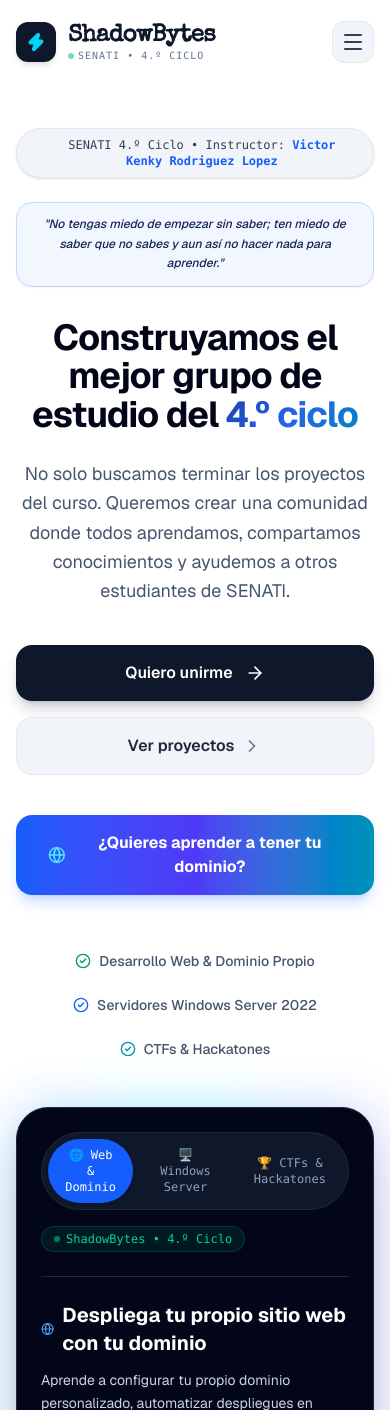
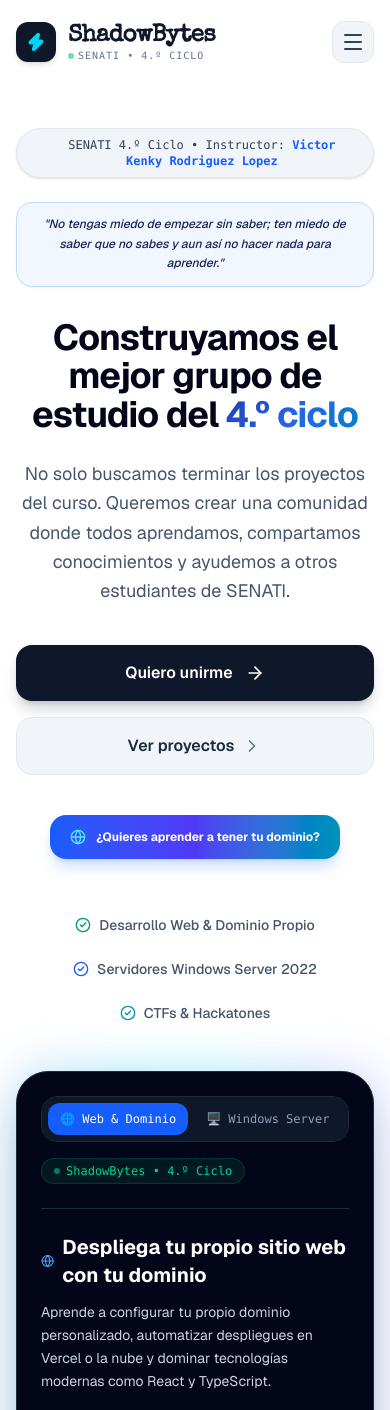
Before and after one commit to phaletasss-max/proyecto-estudio, a React (Vite) app: page / in a window 390 px wide. Shown: the top 1410 px of the page. Built offline with nearby package versions, Linux system fonts and the light colour scheme.

Commit message:
style: optimize mobile responsiveness for small screens, CTA buttons, and modal scrollability

```diff
--- a/src/components/DomainCTFModal.tsx
+++ b/src/components/DomainCTFModal.tsx
@@ -70,18 +70,18 @@ export const DomainCTFModal: React.FC = () => {
       <div className="flex justify-center py-6">
         <button
           onClick={() => setIsOpen(true)}
-          className="group inline-flex items-center gap-3 px-8 py-4 rounded-2xl bg-gradient-to-r from-blue-600 via-indigo-600 to-cyan-600 text-white font-bold text-base shadow-lg shadow-blue-500/25 hover:shadow-blue-500/40 hover:scale-[1.02] active:scale-[0.98] transition-all duration-300 cursor-pointer"
+          className="group inline-flex items-center justify-center gap-2.5 px-5 sm:px-8 py-3.5 sm:py-4 rounded-2xl bg-gradient-to-r from-blue-600 via-indigo-600 to-cyan-600 text-white font-bold text-xs sm:text-base shadow-lg shadow-blue-500/25 hover:shadow-blue-500/40 hover:scale-[1.02] active:scale-[0.98] transition-all duration-300 cursor-pointer w-full sm:w-auto text-center"
         >
-          <Globe className="w-5 h-5 text-cyan-300 group-hover:rotate-12 transition-transform" />
+          <Globe className="w-4 h-4 sm:w-5 sm:h-5 text-cyan-300 group-hover:rotate-12 transition-transform shrink-0" />
           <span>¿Quieres aprender a tener tu dominio?</span>
         </button>
       </div>
 
       {/* Modal */}
       {isOpen && (
-        <div className="fixed inset-0 z-50 flex items-center justify-center p-4 bg-black/70 backdrop-blur-sm overflow-y-auto" onClick={() => setIsOpen(false)}>
+        <div className="fixed inset-0 z-50 flex items-center justify-center p-3 sm:p-4 bg-black/70 backdrop-blur-sm overflow-y-auto" onClick={() => setIsOpen(false)}>
           <div
-            className="relative w-full max-w-xl rounded-3xl bg-slate-900 border border-slate-700 text-white p-6 sm:p-8 shadow-2xl my-8"
+            className="relative w-full max-w-xl max-h-[88vh] overflow-y-auto rounded-3xl bg-slate-900 border border-slate-700 text-white p-5 sm:p-8 shadow-2xl my-auto scrollbar-thin scrollbar-thumb-slate-700"
             onClick={(e) => e.stopPropagation()}
           >
             {/* Close */}
--- a/src/components/Hero.tsx
+++ b/src/components/Hero.tsx
@@ -131,10 +131,10 @@ export const Hero: React.FC = () => {
 
             {/* Header Tabs */}
             <div className="flex items-center justify-between pb-6 border-b border-slate-800 flex-wrap gap-4">
-              <div className="flex items-center gap-2 bg-slate-900 p-1.5 rounded-full border border-slate-800">
+              <div className="flex items-center gap-1.5 sm:gap-2 bg-slate-900 p-1.5 rounded-2xl sm:rounded-full border border-slate-800 w-full sm:w-auto overflow-x-auto scrollbar-none shrink-0">
                 <button
                   onClick={() => setActiveTab('dev')}
-                  className={`px-4 py-2 rounded-full text-xs font-mono transition-all ${
+                  className={`px-3 sm:px-4 py-2 rounded-xl sm:rounded-full text-xs font-mono transition-all whitespace-nowrap ${
                     activeTab === 'dev'
                       ? 'bg-blue-600 text-white shadow-sm'
                       : 'text-slate-400 hover:text-white'
@@ -144,7 +144,7 @@ export const Hero: React.FC = () => {
                 </button>
                 <button
                   onClick={() => setActiveTab('infra')}
-                  className={`px-4 py-2 rounded-full text-xs font-mono transition-all ${
+                  className={`px-3 sm:px-4 py-2 rounded-xl sm:rounded-full text-xs font-mono transition-all whitespace-nowrap ${
                     activeTab === 'infra'
                       ? 'bg-cyan-600 text-white shadow-sm'
                       : 'text-slate-400 hover:text-white'
@@ -154,7 +154,7 @@ export const Hero: React.FC = () => {
                 </button>
                 <button
                   onClick={() => setActiveTab('ctf')}
-                  className={`px-4 py-2 rounded-full text-xs font-mono transition-all ${
+                  className={`px-3 sm:px-4 py-2 rounded-xl sm:rounded-full text-xs font-mono transition-all whitespace-nowrap ${
                     activeTab === 'ctf'
                       ? 'bg-indigo-600 text-white shadow-sm'
                       : 'text-slate-400 hover:text-white'
```
